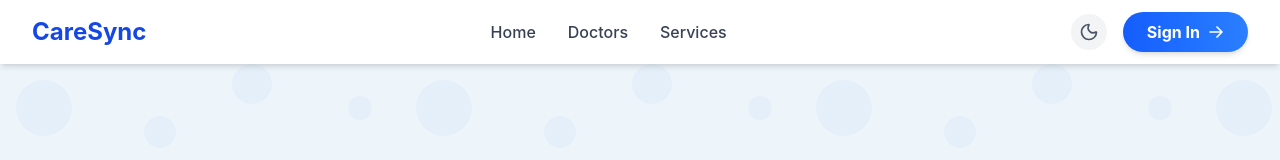
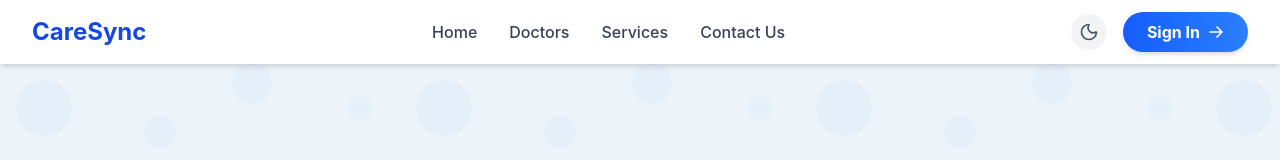
Before and after one commit to GehanLiyanage2002/CareSyncFrontend, a React (Vite) app: page / in a window 1280 px wide. Shown: the top 160 px of the page. Built offline with nearby package versions, Linux system fonts and the light colour scheme; no server answers.

Commit message:
feat: implement responsive Header component, base App routing, and Contact page layout

```diff
--- a/src/components/Header.jsx
+++ b/src/components/Header.jsx
@@ -58,6 +58,7 @@
           <button onClick={() => navigate('/#hero')} className="text-gray-700 dark:text-gray-300 hover:text-blue-600 dark:hover:text-blue-400 font-medium transition-colors">Home</button>
           <button onClick={() => navigate('/doctors')} className="text-gray-700 dark:text-gray-300 hover:text-blue-600 dark:hover:text-blue-400 font-medium transition-colors">Doctors</button>
           <button onClick={() => navigate('/services')} className="text-gray-700 dark:text-gray-300 hover:text-blue-600 dark:hover:text-blue-400 font-medium transition-colors">Services</button>
+          <button onClick={() => navigate('/contact')} className="text-gray-700 dark:text-gray-300 hover:text-blue-600 dark:hover:text-blue-400 font-medium transition-colors">Contact Us</button>
           {/* <a href="#login" className="text-gray-700 dark:text-gray-300 hover:text-blue-600 dark:hover:text-blue-400 font-medium transition-colors">Login portal</a> */}
         </nav>
         <div className="flex items-center space-x-4">
```
